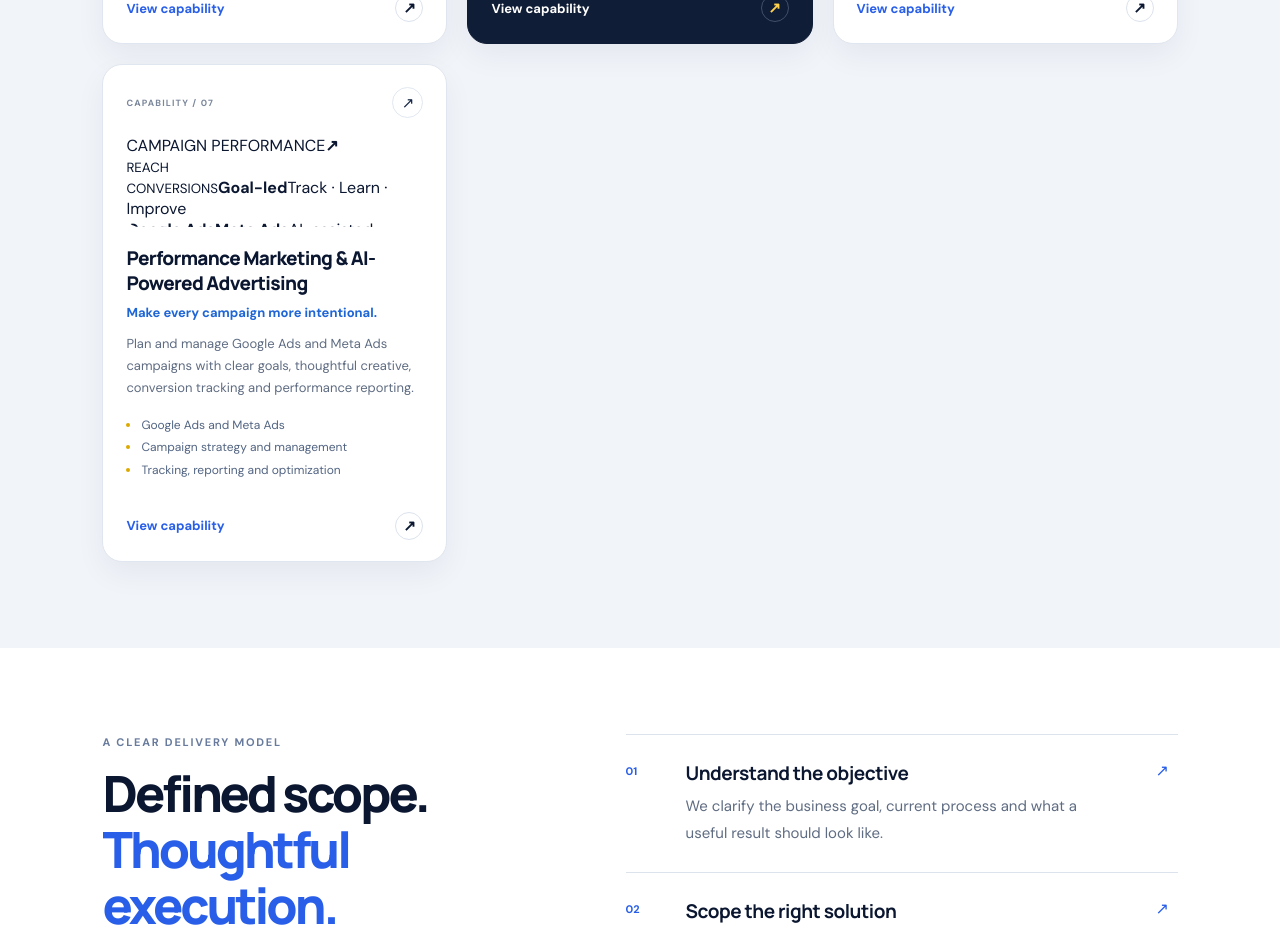
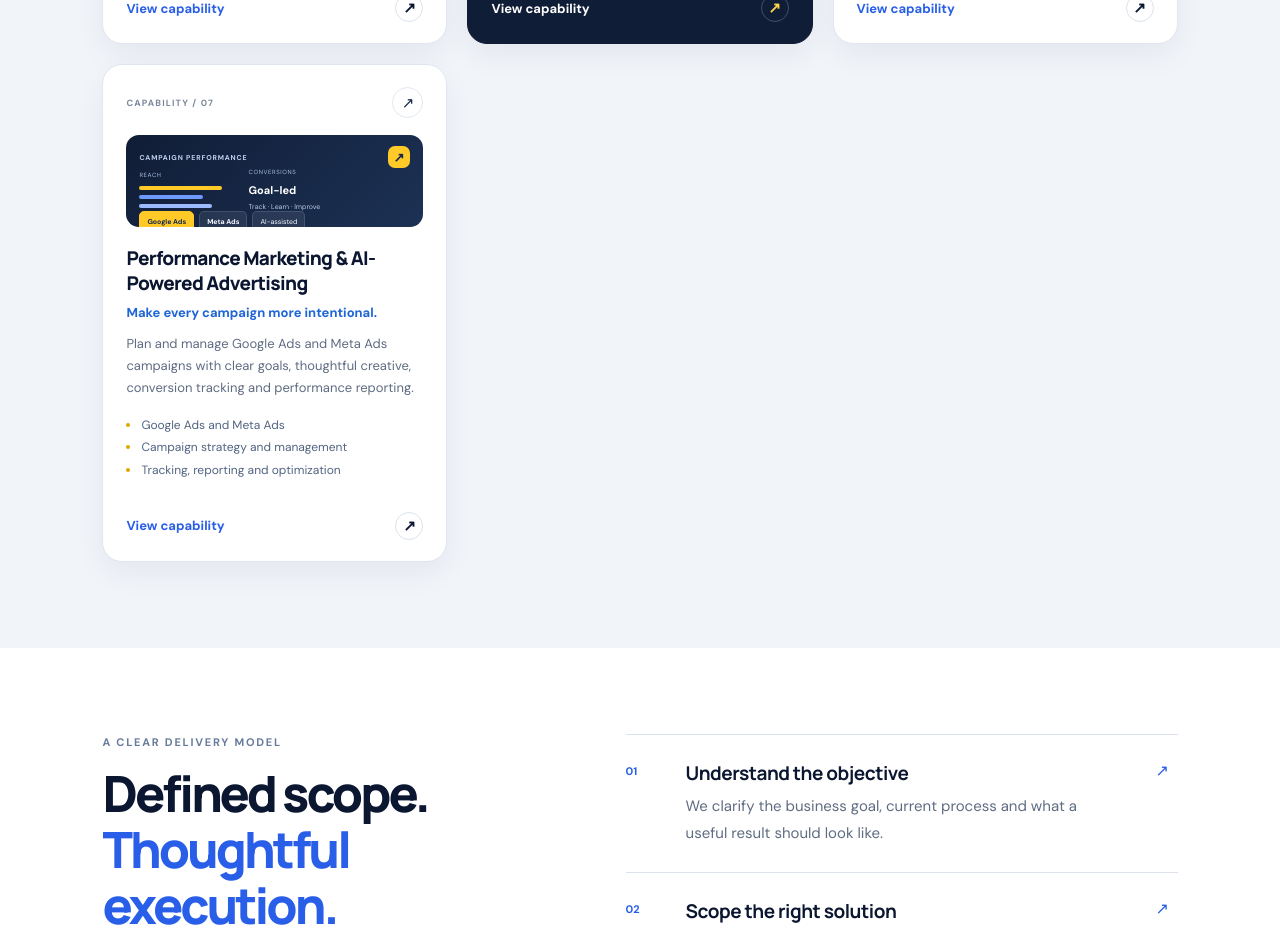
Before and after one commit to wwwab229-cpu/amm-data-solutions-website, a Next.js app: page / in a window 1280 px wide. Shown: the part 2360-3292 px from the top of the page. Built offline with nearby package versions, Linux system fonts and the light colour scheme.

Commit message:
Style performance marketing service card

```diff
--- a/app/globals.css
+++ b/app/globals.css
@@ -132,3 +132,17 @@ footer{padding:30px max(8vw,28px) 22px;background:#fff}.footerTop{display:flex;a
 .contact .primary{box-shadow:0 10px 30px rgba(255,201,40,.18)}
 @media(max-width:900px){.serviceGrid{gap:14px}.serviceCard{padding:19px;min-height:420px}.trustBand{padding-left:6vw;padding-right:6vw}}
 @media(max-width:620px){.serviceCard{min-height:0;padding:20px}.serviceVisual{height:88px}.trustBand{grid-template-columns:1fr;gap:22px;padding:35px 22px}.trustBand>div+div{border-left:0;border-top:1px solid #34415a;padding:22px 0 0}.trustBand span{margin-bottom:8px}.trustBand b{font-size:16px}.trustBand p{font-size:13px}.heroArt:after{inset:6% -2%}}
+
+
+/* Performance marketing service card */
+.visualAds{background:linear-gradient(135deg,#101d36,#1c3154);padding:11px 13px;color:#fff;display:flex;flex-direction:column;justify-content:space-between}
+.adsTop{display:flex;align-items:center;justify-content:space-between;font-size:7px;letter-spacing:.12em;color:#c2d2f0;font-weight:900}
+.adsTop b{display:grid;place-items:center;width:22px;height:22px;border-radius:7px;background:#ffc928;color:#102650;font-size:13px}
+.adsMetrics{display:grid;grid-template-columns:.75fr 1.25fr;gap:12px;align-items:center}
+.adsMetrics small{display:block;font-size:6px;letter-spacing:.1em;color:#a8bddf;margin-bottom:7px}
+.adsMetrics i{display:block;height:4px;border-radius:3px;background:#ffc928;margin-top:5px;width:85%}
+.adsMetrics i:nth-of-type(2){width:65%;background:#6c9aff}.adsMetrics i:nth-of-type(3){width:75%;background:#9db9ff}
+.adsMetrics strong{display:block;font-size:11px;color:#fff}.adsMetrics span{display:block;font-size:7px;color:#b9c9e5;margin-top:5px}
+.adsPlatforms{display:flex;align-items:center;gap:5px;flex-wrap:wrap}
+.adsPlatforms b,.adsPlatforms span{font-size:7px;padding:5px 7px;border-radius:5px;background:#ffffff14;border:1px solid #ffffff20;color:#f5f8ff}
+.adsPlatforms b:first-child{background:#ffc928;color:#102650;border-color:#ffc928}
```
